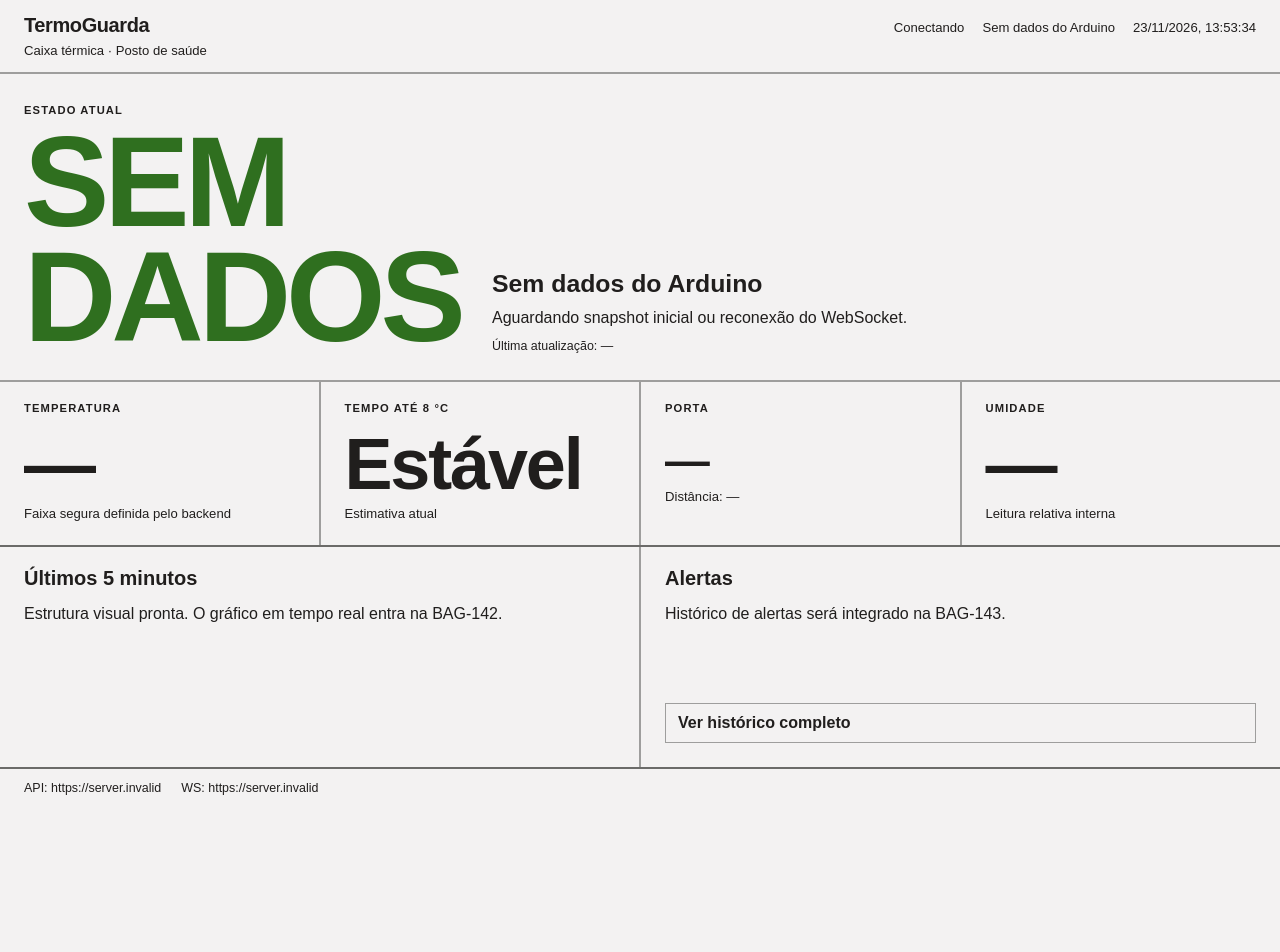
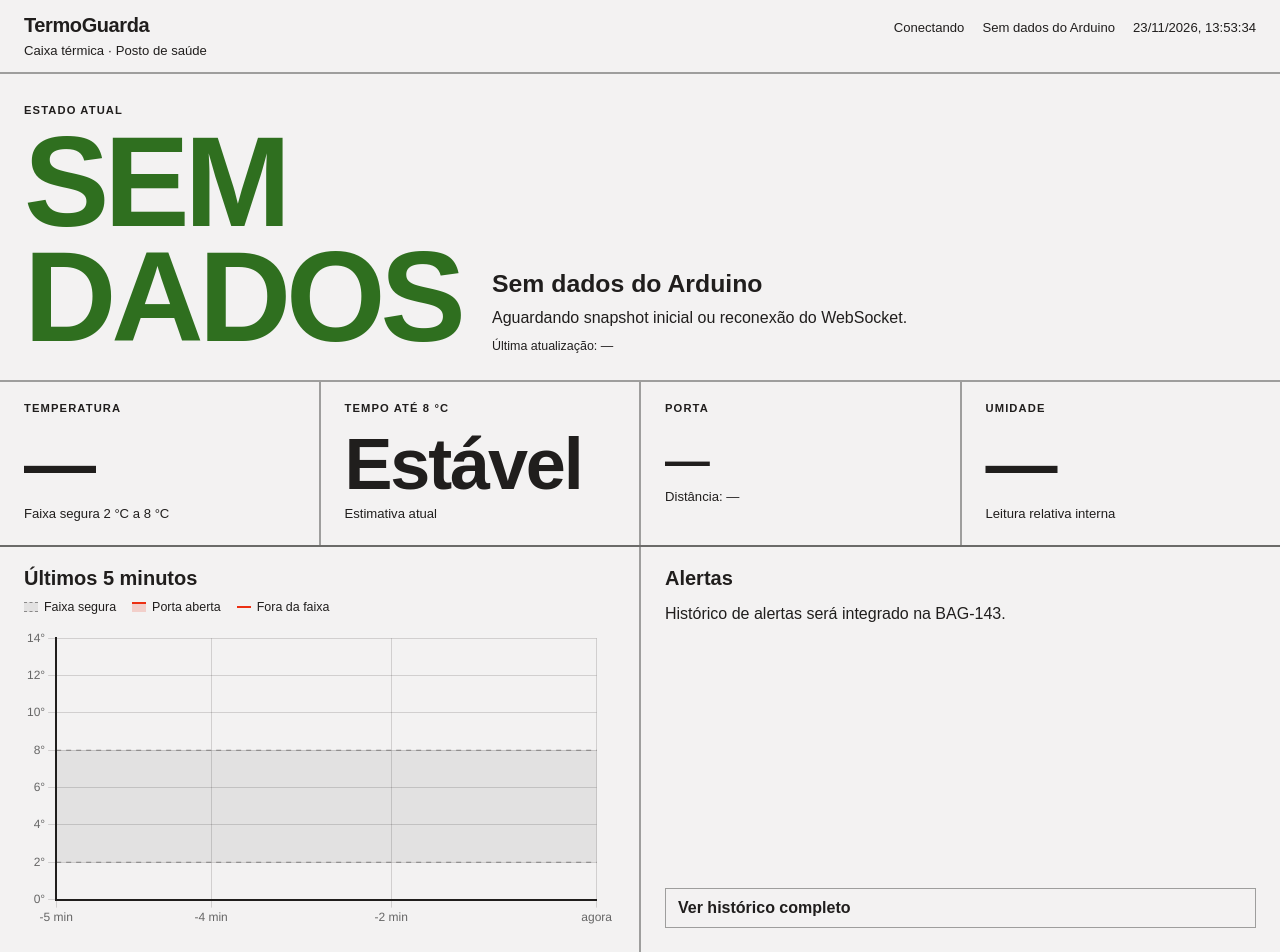
Before and after one commit to imJpereira/atitus-termoguarda, a React (Vite) app in the folder web/: page / in a window 1280 px wide. Shown: the top 952 px of the page. Before the commit the page ends 807 px from the top, so only its background shows below. Built offline with nearby package versions, Linux system fonts and the light colour scheme; no server answers.

Commit message:
feat(web): adiciona grafico de temperatura

```diff
--- a/web/src/App.jsx
+++ b/web/src/App.jsx
@@ -1,6 +1,9 @@
 import { useEffect, useMemo, useRef, useState } from "react";
+import TemperatureChart from "./components/TemperatureChart";
 
 const WINDOW_STALE_MS = 15000;
+const WINDOW_HISTORY_MS = 5 * 60 * 1000;
+const DEFAULT_SAFE_RANGE = { min: 2, max: 8 };
 
 function toWsFromApi(apiUrl) {
   if (!apiUrl) {
@@ -117,6 +120,50 @@ function buildStateFromSnapshot(snapshot) {
   };
 }
 
+function normalizeSafeRange(snapshotPayload) {
+  const config = snapshotPayload?.config || snapshotPayload || {};
+  const minKey = pick(config, ["safe_min", "safeMin", "safe_min_c", "min_temp", "min", "low"]);
+  const maxKey = pick(config, ["safe_max", "safeMax", "safe_max_c", "max_temp", "max", "high"]);
+
+  const min = minKey ? Number(config[minKey]) : Number.NaN;
+  const max = maxKey ? Number(config[maxKey]) : Number.NaN;
+
+  if (Number.isFinite(min) && Number.isFinite(max) && min < max) {
+    return { min, max };
+  }
+
+  return DEFAULT_SAFE_RANGE;
+}
+
+function trimReadings(readings, referenceTs) {
+  const cutoff = referenceTs - WINDOW_HISTORY_MS;
+  return readings.filter((item) => item.timestampMs >= cutoff);
+}
+
+function normalizeReadingsList(list) {
+  if (!Array.isArray(list)) {
+    return [];
+  }
+
+  return list
+    .map((entry) => {
+      const normalized = normalizeReading(entry);
+      if (!normalized) {
+        return null;
+      }
+      const timestampMs = toMs(normalized.timestamp);
+      if (!timestampMs) {
+        return null;
+      }
+      return {
+        ...normalized,
+        timestampMs,
+      };
+    })
+    .filter(Boolean)
+    .sort((a, b) => a.timestampMs - b.timestampMs);
+}
+
 function formatTemp(value) {
   if (value === null || value === undefined || Number.isNaN(Number(value))) {
     return "—";
@@ -216,6 +263,8 @@ function useRealtimeDashboard(socketUrl) {
   const [connection, setConnection] = useState("connecting");
   const [snapshotLoaded, setSnapshotLoaded] = useState(false);
   const [reading, setReading] = useState(null);
+  const [readings, setReadings] = useState([]);
+  const [safeRange, setSafeRange] = useState(DEFAULT_SAFE_RANGE);
   const [lastEventAt, setLastEventAt] = useState(null);
   const socketRef = useRef(null);
   const reconnectRef = useRef(null);
@@ -253,8 +302,17 @@ function useRealtimeDashboard(socketUrl) {
         if (eventType === "snapshot" || (!eventType && (payload?.readings || payload?.snapshot))) {
           const snapshotPayload = payload?.snapshot || payload;
           const normalized = buildStateFromSnapshot(snapshotPayload);
+          const normalizedReadings = normalizeReadingsList(snapshotPayload?.readings);
+          const baseTs = normalized?.timestampMs || normalizedReadings[normalizedReadings.length - 1]?.timestampMs;
+
           if (normalized) {
             setReading(normalized);
+          } else if (normalizedReadings.length) {
+            setReading(normalizedReadings[normalizedReadings.length - 1]);
+          }
+          if (normalized || normalizedReadings.length) {
+            setReadings(baseTs ? trimReadings(normalizedReadings, baseTs) : normalizedReadings);
+            setSafeRange(normalizeSafeRange(snapshotPayload?.config || snapshotPayload));
             setSnapshotLoaded(true);
             setLastEventAt(now);
           }
@@ -268,10 +326,12 @@ function useRealtimeDashboard(socketUrl) {
         ) {
           const normalized = normalizeReading(payload?.reading || payload?.current || payload);
           if (normalized) {
-            setReading({
+            const normalizedWithTs = {
               ...normalized,
               timestampMs: toMs(normalized.timestamp) ?? now,
-            });
+            };
+            setReading(normalizedWithTs);
+            setReadings((current) => trimReadings([...current, normalizedWithTs], normalizedWithTs.timestampMs));
             setSnapshotLoaded(true);
             setLastEventAt(now);
           }
@@ -304,13 +364,14 @@ function useRealtimeDashboard(socketUrl) {
     };
   }, [socketUrl]);
 
-  return { connection, snapshotLoaded, reading, lastEventAt };
+  return { connection, snapshotLoaded, reading, readings, safeRange, lastEventAt };
 }
 
 function App() {
   const apiUrl = import.meta.env.VITE_API_URL || "";
   const wsUrl = import.meta.env.VITE_WS_URL || toWsFromApi(apiUrl);
-  const { connection, snapshotLoaded, reading, lastEventAt } = useRealtimeDashboard(wsUrl);
+  const { connection, snapshotLoaded, reading, readings, safeRange, lastEventAt } =
+    useRealtimeDashboard(wsUrl);
   const now = Date.now();
   const stale = reading?.timestampMs ? now - reading.timestampMs > WINDOW_STALE_MS : false;
 
@@ -368,7 +429,10 @@ function App() {
         <article>
           <span className="kicker">Temperatura</span>
           <strong>{formatTemp(reading?.temperature)}</strong>
-          <small>Faixa segura definida pelo backend</small>
+          <small>
+            Faixa segura {safeRange.min.toString().replace(".", ",")} °C a{" "}
+            {safeRange.max.toString().replace(".", ",")} °C
+          </small>
         </article>
         <article>
           <span className="kicker">Tempo até 8 °C</span>
@@ -398,7 +462,21 @@ function App() {
           <div className="panel-header">
             <h3>Últimos 5 minutos</h3>
           </div>
-          <p>Estrutura visual pronta. O gráfico em tempo real entra na BAG-142.</p>
+          <div className="chart-legend">
+            <span>
+              <i className="legend-safe" />
+              Faixa segura
+            </span>
+            <span>
+              <i className="legend-door" />
+              Porta aberta
+            </span>
+            <span>
+              <i className="legend-alert" />
+              Fora da faixa
+            </span>
+          </div>
+          <TemperatureChart readings={readings} safeRange={safeRange} />
         </article>
         <article className="panel">
           <div className="panel-header">
--- /dev/null
+++ b/web/src/components/TemperatureChart.jsx
@@ -0,0 +1,203 @@
+import { useMemo } from "react";
+import {
+  CategoryScale,
+  Chart as ChartJS,
+  Legend,
+  LinearScale,
+  LineElement,
+  PointElement,
+  Tooltip,
+} from "chart.js";
+import { Line } from "react-chartjs-2";
+
+ChartJS.register(CategoryScale, LinearScale, PointElement, LineElement, Tooltip, Legend);
+
+const overlayPlugin = {
+  id: "overlayPlugin",
+  beforeDatasetsDraw(chart, _, options) {
+    const { ctx, chartArea, scales } = chart;
+    if (!chartArea || !scales.x || !scales.y) {
+      return;
+    }
+
+    const { safeMin, safeMax, doorRanges } = options;
+    const safeTop = scales.y.getPixelForValue(safeMax);
+    const safeBottom = scales.y.getPixelForValue(safeMin);
+
+    ctx.save();
+    ctx.fillStyle = "rgba(32, 30, 29, 0.08)";
+    ctx.fillRect(chartArea.left, safeTop, chartArea.right - chartArea.left, safeBottom - safeTop);
+
+    ctx.strokeStyle = "rgba(32, 30, 29, 0.45)";
+    ctx.setLineDash([5, 5]);
+    ctx.lineWidth = 1;
+    ctx.beginPath();
+    ctx.moveTo(chartArea.left, safeTop);
+    ctx.lineTo(chartArea.right, safeTop);
+    ctx.moveTo(chartArea.left, safeBottom);
+    ctx.lineTo(chartArea.right, safeBottom);
+    ctx.stroke();
+    ctx.setLineDash([]);
+
+    ctx.fillStyle = "rgba(236, 48, 19, 0.18)";
+    ctx.strokeStyle = "#ec3013";
+    ctx.lineWidth = 2;
+
+    doorRanges.forEach(({ start, end }) => {
+      const x1 = scales.x.getPixelForValue(start);
+      const x2 = scales.x.getPixelForValue(end);
+      const left = Math.max(chartArea.left, Math.min(x1, x2));
+      const right = Math.min(chartArea.right, Math.max(x1, x2));
+      if (right <= left) {
+        return;
+      }
+      ctx.fillRect(left, chartArea.top, right - left, chartArea.bottom - chartArea.top);
+      ctx.beginPath();
+      ctx.moveTo(left, chartArea.top);
+      ctx.lineTo(right, chartArea.top);
+      ctx.stroke();
+    });
+
+    ctx.restore();
+  },
+};
+
+ChartJS.register(overlayPlugin);
+
+function buildDoorRanges(readings) {
+  const ranges = [];
+  let currentStart = null;
+
+  for (let index = 0; index < readings.length; index += 1) {
+    const current = readings[index];
+    const next = readings[index + 1];
+    if (current.doorOpen && currentStart === null) {
+      currentStart = current.timestampMs;
+    }
+    if (currentStart !== null && (!next || !next.doorOpen)) {
+      ranges.push({
+        start: currentStart,
+        end: next?.timestampMs ?? current.timestampMs,
+      });
+      currentStart = null;
+    }
+  }
+
+  return ranges;
+}
+
+function TemperatureChart({ readings, safeRange }) {
+  const prepared = useMemo(
+    () =>
+      readings
+        .filter((item) => item.temperature !== null && item.temperature !== undefined)
+        .map((item) => ({
+          x: item.timestampMs,
+          y: Number(item.temperature),
+        })),
+    [readings],
+  );
+
+  const latestTs = prepared.length ? prepared[prepared.length - 1].x : Date.now();
+  const minTs = latestTs - 5 * 60 * 1000;
+  const doorRanges = useMemo(() => buildDoorRanges(readings), [readings]);
+  const yMax = Math.max(14, safeRange.max + 3, ...prepared.map((point) => point.y + 1));
+
+  const data = useMemo(
+    () => ({
+      datasets: [
+        {
+          label: "Temperatura",
+          data: prepared,
+          borderWidth: 2,
+          pointRadius: 0,
+          tension: 0,
+          borderColor: "#201e1d",
+          segment: {
+            borderColor: (ctx) => {
+              const y0 = ctx.p0.parsed.y;
+              const y1 = ctx.p1.parsed.y;
+              if (y0 < safeRange.min || y0 > safeRange.max || y1 < safeRange.min || y1 > safeRange.max) {
+                return "#ec3013";
+              }
+              return "#201e1d";
+            },
+          },
+        },
+      ],
+    }),
+    [prepared, safeRange.max, safeRange.min],
+  );
+
+  const options = useMemo(
+    () => ({
+      responsive: true,
+      maintainAspectRatio: false,
+      animation: false,
+      parsing: false,
+      normalized: true,
+      scales: {
+        x: {
+          type: "linear",
+          min: minTs,
+          max: latestTs,
+          grid: {
+            color: "rgba(32, 30, 29, 0.16)",
+          },
+          border: {
+            color: "#201e1d",
+            width: 2,
+          },
+          ticks: {
+            maxTicksLimit: 6,
+            callback: (value) => {
+              const minutes = Math.round((latestTs - Number(value)) / 60000);
+              if (minutes <= 0) {
+                return "agora";
+              }
+              return `-${minutes} min`;
+            },
+          },
+        },
+        y: {
+          min: 0,
+          max: yMax,
+          grid: {
+            color: "rgba(32, 30, 29, 0.16)",
+          },
+          border: {
+            color: "#201e1d",
+            width: 2,
+          },
+          ticks: {
+            callback: (value) => `${value}°`,
+          },
+        },
+      },
+      plugins: {
+        legend: {
+          display: false,
+        },
+        tooltip: {
+          callbacks: {
+            label: (context) => `${context.parsed.y.toFixed(1).replace(".", ",")} °C`,
+          },
+        },
+        overlayPlugin: {
+          safeMin: safeRange.min,
+          safeMax: safeRange.max,
+          doorRanges,
+        },
+      },
+    }),
+    [doorRanges, latestTs, minTs, safeRange.max, safeRange.min, yMax],
+  );
+
+  return (
+    <div className="chart-wrapper">
+      <Line data={data} options={options} />
+    </div>
+  );
+}
+
+export default TemperatureChart;
--- a/web/src/styles.css
+++ b/web/src/styles.css
@@ -189,6 +189,48 @@ body {
   line-height: 1.45;
 }
 
+.chart-legend {
+  margin-top: 10px;
+  display: flex;
+  flex-wrap: wrap;
+  gap: 10px 16px;
+  font-size: 0.78rem;
+}
+
+.chart-legend span {
+  display: inline-flex;
+  align-items: center;
+  gap: 6px;
+}
+
+.chart-legend i {
+  display: inline-block;
+  width: 14px;
+  height: 10px;
+}
+
+.legend-safe {
+  background: rgba(32, 30, 29, 0.08);
+  border-top: 1px dashed rgba(32, 30, 29, 0.45);
+  border-bottom: 1px dashed rgba(32, 30, 29, 0.45);
+}
+
+.legend-door {
+  background: rgba(236, 48, 19, 0.18);
+  border-top: 2px solid #ec3013;
+}
+
+.legend-alert {
+  height: 2px !important;
+  background: #ec3013;
+}
+
+.chart-wrapper {
+  margin-top: 14px;
+  min-height: 300px;
+  flex: 1;
+}
+
 .ghost-button {
   margin-top: auto;
   border: 1px solid var(--color-divider);
```
